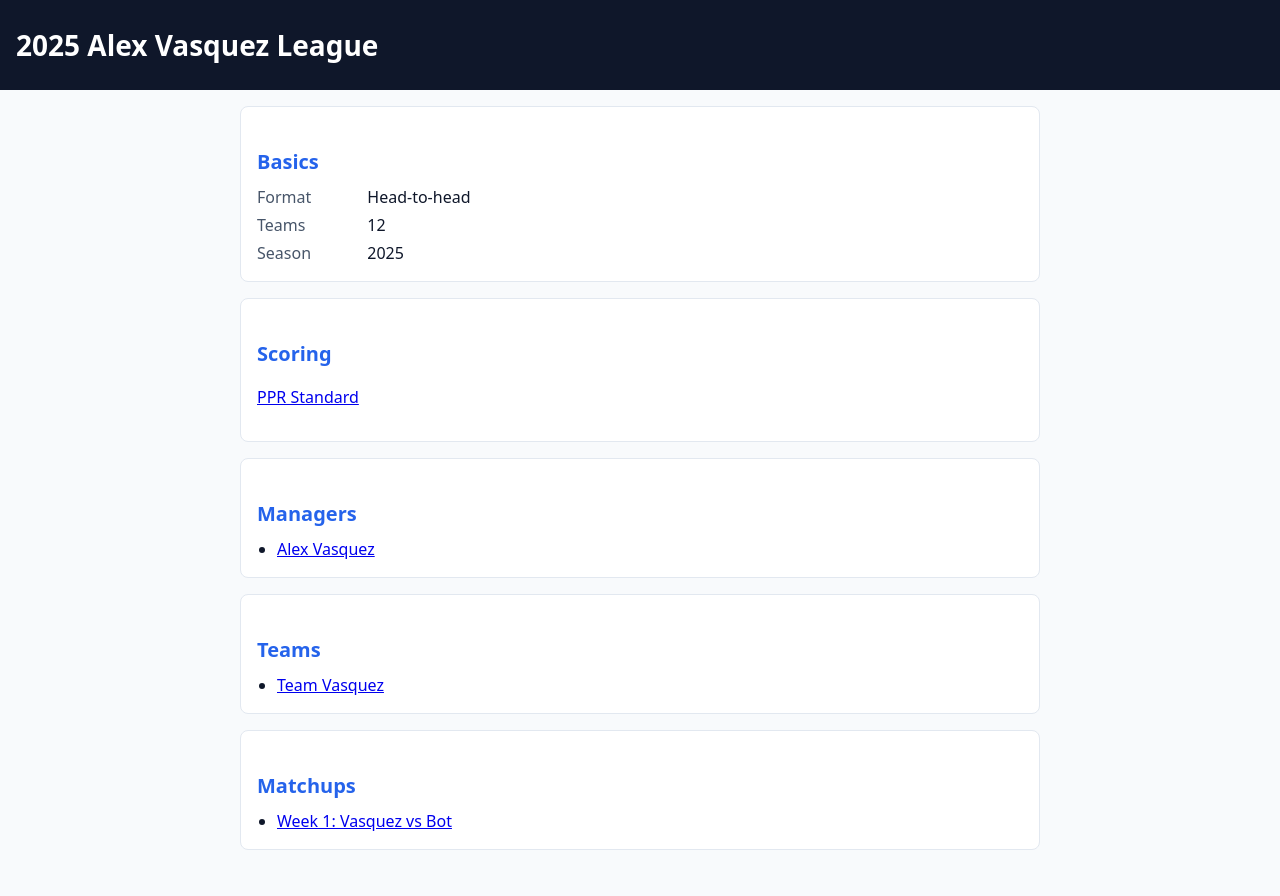
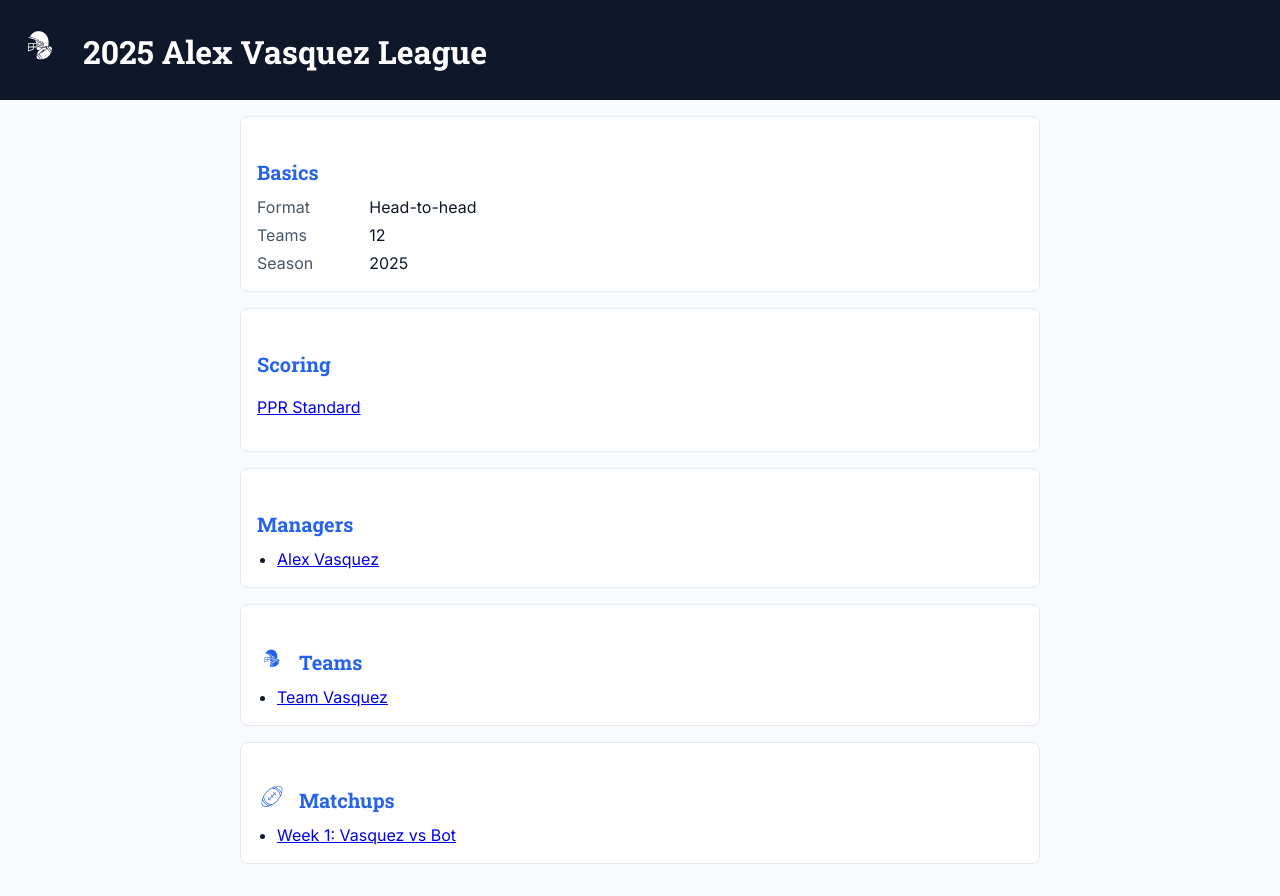
Before and after one commit to AlexVasquez01/CSC437, a website: page packages/proto/public/index.html in a window 1280 px wide. Drawn offline with Linux system fonts and the light colour scheme.

Commit message:
typography and icons added

```diff
--- a/packages/proto/public/index.html
+++ b/packages/proto/public/index.html
@@ -4,13 +4,19 @@
   <meta charset="utf-8">
   <meta name="viewport" content="width=device-width, initial-scale=1">
   <title>League – 2025 Alex Vasquez League</title>
+  <link rel="preconnect" href="https://fonts.googleapis.com">
+  <link rel="preconnect" href="https://fonts.gstatic.com" crossorigin>
+  <link href="https://fonts.googleapis.com/css2?family=Inter:ital,opsz,wght@0,14..32,400;0,14..32,600;1,14..32,400&family=Roboto+Slab:wght@700&display=swap" rel="stylesheet">
   <link rel="stylesheet" href="/styles/tokens.css">
   <link rel="stylesheet" href="/styles/page.css">
 
 </head>
 <body>
   <header>
-    <h1>2025 Alex Vasquez League</h1>
+    <h1>
+      <svg class="icon"><use href="/icons/fantasy.svg#icon-helmet" /></svg>
+      2025 Alex Vasquez League
+    </h1>
   </header>
   <main>
     <section>
@@ -32,13 +38,19 @@
       </ul>
     </section>
     <section>
-      <h2>Teams</h2>
+      <h2>
+      <svg class="icon"><use href="/icons/fantasy.svg#icon-helmet" /></svg>
+      Teams
+      </h2>
       <ul>
         <li><a href="team.html">Team Vasquez</a></li>
       </ul>
     </section>
     <section>
-      <h2>Matchups</h2>
+      <h2>
+      <svg class="icon"><use href="/icons/fantasy.svg#icon-football" /></svg>
+      Matchups
+      </h2>
       <ul>
         <li><a href="matchup.html">Week 1: Vasquez vs Bot</a></li>
       </ul>
--- a/packages/proto/public/styles/page.css
+++ b/packages/proto/public/styles/page.css
@@ -4,11 +4,12 @@ html, body {
 }
 
 html {
-  font-size: var(--font-size-base);
+  font-size: var(--size-base);
 }
 
 body {
-  font-family: var(--font-sans);
+  font-family: var(--font-body);
+  font-weight: var(--weight-regular);
   color: var(--color-text);
   background: var(--color-background-page);
   line-height: 1.5;
@@ -20,13 +21,18 @@ header {
   padding: var(--space-3) var(--space-2);
 }
 
+h1, h2, h3 {
+  font-family: var(--font-display);
+  font-weight: var(--weight-bold);
+}
+
 h1 {
+  font-size: var(--size-h1);
   margin: 0;
-  font-size: var(--font-size-h1);
 }
 
 h2 {
-  font-size: var(--font-size-h2);
+  font-size: var(--size-h2);
   color: var(--color-accent);
   margin-top: var(--space-3);
   margin-bottom: var(--space-1);
@@ -95,3 +101,17 @@ th {
 tr:last-child td {
   border-bottom: none;
 }
+
+small, .muted {
+  font-size: var(--size-small);
+  color: var(--color-muted);
+}
+
+svg.icon {
+  display: inline;
+  height: 1.5em;
+  width: 1.5em;
+  vertical-align: -0.25em;
+  fill: currentColor;
+  margin-right: 0.35em;
+}
--- a/packages/proto/public/styles/tokens.css
+++ b/packages/proto/public/styles/tokens.css
@@ -1,4 +1,16 @@
 :root {
+  --font-body: "Inter", system-ui, -apple-system, "Segoe UI", Roboto, Helvetica, Arial, "Apple Color Emoji", "Segoe UI Emoji", sans-serif;
+  --font-display: "Roboto Slab", Georgia, "Times New Roman", Times, serif;
+
+  --weight-regular: 400;
+  --weight-semibold: 600;
+  --weight-bold: 700;
+
+  --size-base: 16px;
+  --size-h1: 2rem;    /* ~32px */
+  --size-h2: 1.25rem; /* ~20px */
+  --size-small: 0.875rem; /* ~14px */
+
   --color-background-page: #f8fafc;
   --color-background-header: #0f172a;
   --color-surface: #ffffff;
```
Also changed, not shown: packages/proto/public/manager.html (+3 -0 lines), packages/proto/public/matchup.html (+3 -0 lines), packages/proto/public/player.html (+3 -0 lines), packages/proto/public/scoring_rules.html (+3 -0 lines), packages/proto/public/team.html (+3 -0 lines), packages/proto/assets/football.svg (added), packages/proto/assets/football_helmet.svg (added), packages/proto/public/icons/fantasy.svg (added).
